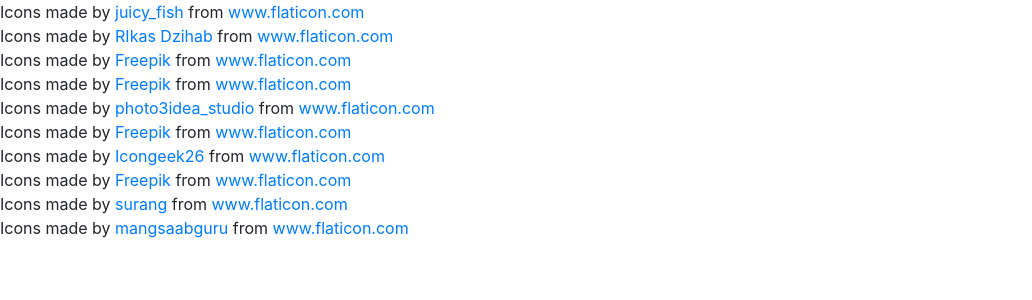
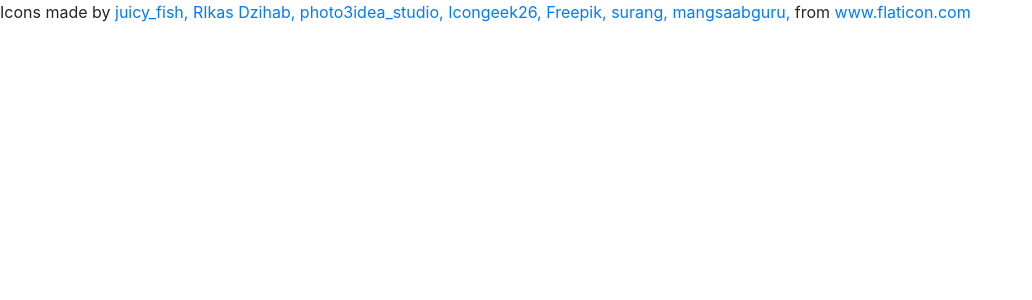
Before and after one commit to sethdow/flaskbootstrapwebsite, a Flask app: page /breakfast/smoothie in a window 1280 px wide. Shown: the part 58-358 px from the top of the page, without its empty margins (0-1032 px from the left). Run offline with Flask 2, Linux system fonts and the light colour scheme; some libraries are stand-ins or nearby versions.

Commit message:
added image files and changed recipe ingredients

```diff
--- a/static/recipes.yml
+++ b/static/recipes.yml
@@ -41,7 +41,7 @@
 
 lunch:
   lentil salad:
-    description:
+    description: The Go To Salad
     main_image: salad
     sections:
       - instruction: TOSS
@@ -66,9 +66,10 @@
     sections:
       - instruction: SAUTE
         ingredients:
+          - '1 T Coconut Oil'
           - '50g Onion - sliced'
           - '1 Clove Garlic - smashed'
-          - 1 tsp Thai Curry Paste
+          - 2 tsp Thai Curry Paste
           - '6" Lemongrass Stalk - pounded and cut into 2" pieces'
           - '30g Ginger - sliced big enough to remove later'
           - '1 Thai Chili - sliced'
@@ -76,27 +77,27 @@
       - instruction: ADD BROTH
         ingredients:
           - 200 mL Coconut Milk
-          - 2 T Soy Sauce
+          - 1 T Soy Sauce
           - 750 mL Vegetable Broth
         image: broth
       - instruction: TOSS IN
         ingredients:
           - '500g Pumpkin - Skinned and Sliced'
           - 200g Tofu
-          - '200g Mushrooms - Quartered'
+          - '100g Mushrooms - Quartered'
           - 250g Green Beans
         image: vegetables
       - instruction: Garnish
         ingredients:
           - Lime Wedges
           - 200g Tofu
-          - '200g Mushrooms - Quartered'
+          - '100g Mushrooms - Quartered'
           - 250g Green Beans
         image: coriander
 
   greek:
     description: Baba Ganouj, Hummus, and Roasted Veggies
-    main_image: boil
+    main_image: cornucopia
     adapted_from: ~
     nutrition:
       calories: ~
--- a/templates/recipe.html
+++ b/templates/recipe.html
@@ -16,14 +16,14 @@
 {{ recipe_section(section['image'],section['instruction'],section['ingredients']) }}
 {% endfor %}
 
-<div>Icons made by <a href="https://www.flaticon.com/authors/juicy-fish" title="juicy_fish">juicy_fish</a> from <a href="https://www.flaticon.com/" title="Flaticon">www.flaticon.com</a></div>
-<div>Icons made by <a href="https://www.flaticon.com/authors/rikas-dzihab" title="RIkas Dzihab">RIkas Dzihab</a> from <a href="https://www.flaticon.com/" title="Flaticon">www.flaticon.com</a></div>
-<div>Icons made by <a href="https://www.freepik.com" title="Freepik">Freepik</a> from <a href="https://www.flaticon.com/" title="Flaticon">www.flaticon.com</a></div>
-<div>Icons made by <a href="https://www.freepik.com" title="Freepik">Freepik</a> from <a href="https://www.flaticon.com/" title="Flaticon">www.flaticon.com</a></div>
-<div>Icons made by <a href="https://www.flaticon.com/authors/photo3idea-studio" title="photo3idea_studio">photo3idea_studio</a> from <a href="https://www.flaticon.com/" title="Flaticon">www.flaticon.com</a></div>
-<div>Icons made by <a href="https://www.freepik.com" title="Freepik">Freepik</a> from <a href="https://www.flaticon.com/" title="Flaticon">www.flaticon.com</a></div>
-<div>Icons made by <a href="https://www.flaticon.com/authors/icongeek26" title="Icongeek26">Icongeek26</a> from <a href="https://www.flaticon.com/" title="Flaticon">www.flaticon.com</a></div>
-<div>Icons made by <a href="https://www.freepik.com" title="Freepik">Freepik</a> from <a href="https://www.flaticon.com/" title="Flaticon">www.flaticon.com</a></div>
-<div>Icons made by <a href="https://www.flaticon.com/authors/surang" title="surang">surang</a> from <a href="https://www.flaticon.com/" title="Flaticon">www.flaticon.com</a></div>
-<div>Icons made by <a href="https://www.flaticon.com/authors/mangsaabguru" title="mangsaabguru">mangsaabguru</a> from <a href="https://www.flaticon.com/" title="Flaticon">www.flaticon.com</a></div>
+<div>Icons made by
+        <a href="https://www.flaticon.com/authors/juicy-fish" title="juicy_fish">juicy_fish, </a>
+        <a href="https://www.flaticon.com/authors/rikas-dzihab" title="RIkas Dzihab">RIkas Dzihab, </a>
+        <a href="https://www.flaticon.com/authors/photo3idea-studio" title="photo3idea_studio">photo3idea_studio, </a>
+        <a href="https://www.flaticon.com/authors/icongeek26" title="Icongeek26">Icongeek26, </a>
+        <a href="https://www.freepik.com" title="Freepik">Freepik, </a>
+        <a href="https://www.flaticon.com/authors/surang" title="surang">surang, </a>
+        <a href="https://www.flaticon.com/authors/mangsaabguru" title="mangsaabguru">mangsaabguru, </a>
+        from
+        <a href="https://www.flaticon.com/" title="Flaticon">www.flaticon.com</a></div>
 {% endblock %}
```
Also changed, not shown: static/images/cornucopia.png (added).
